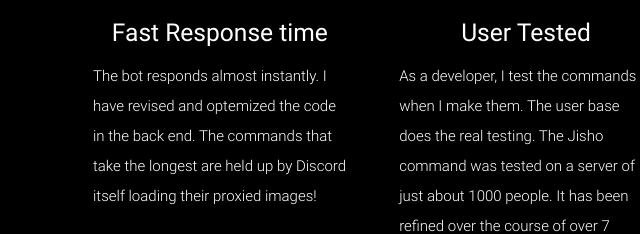
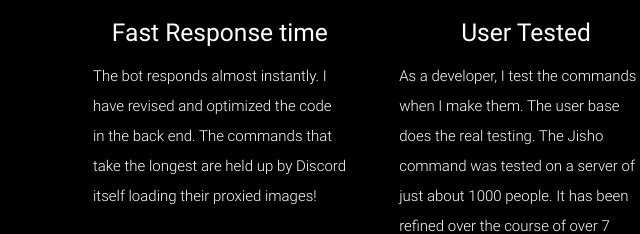
Before and after one commit to CyberHawkSoftware/HawkBot, a plain HTML site: page index.html in a window 1280 px wide. Shown: the part 573-807 px from the top of the page, 114-754 px from the left. Drawn offline with nearby package versions, Linux system fonts and the light colour scheme.

Commit message:
Update index.html

```diff
--- a/index.html
+++ b/index.html
@@ -58,7 +58,7 @@
             <h2 class="center mint-text"><i class="material-icons">flash_on</i></h2>
             <h5 class="center white-text">Fast Response time</h5>
 
-            <p class="light white-text">The bot responds almost instantly. I have revised and optemized the code in the back end. The commands that take the longest are held up by Discord itself loading their proxied images!</p>
+            <p class="light white-text">The bot responds almost instantly. I have revised and optimized the code in the back end. The commands that take the longest are held up by Discord itself loading their proxied images!</p>
           </div>
         </div>
 
```
